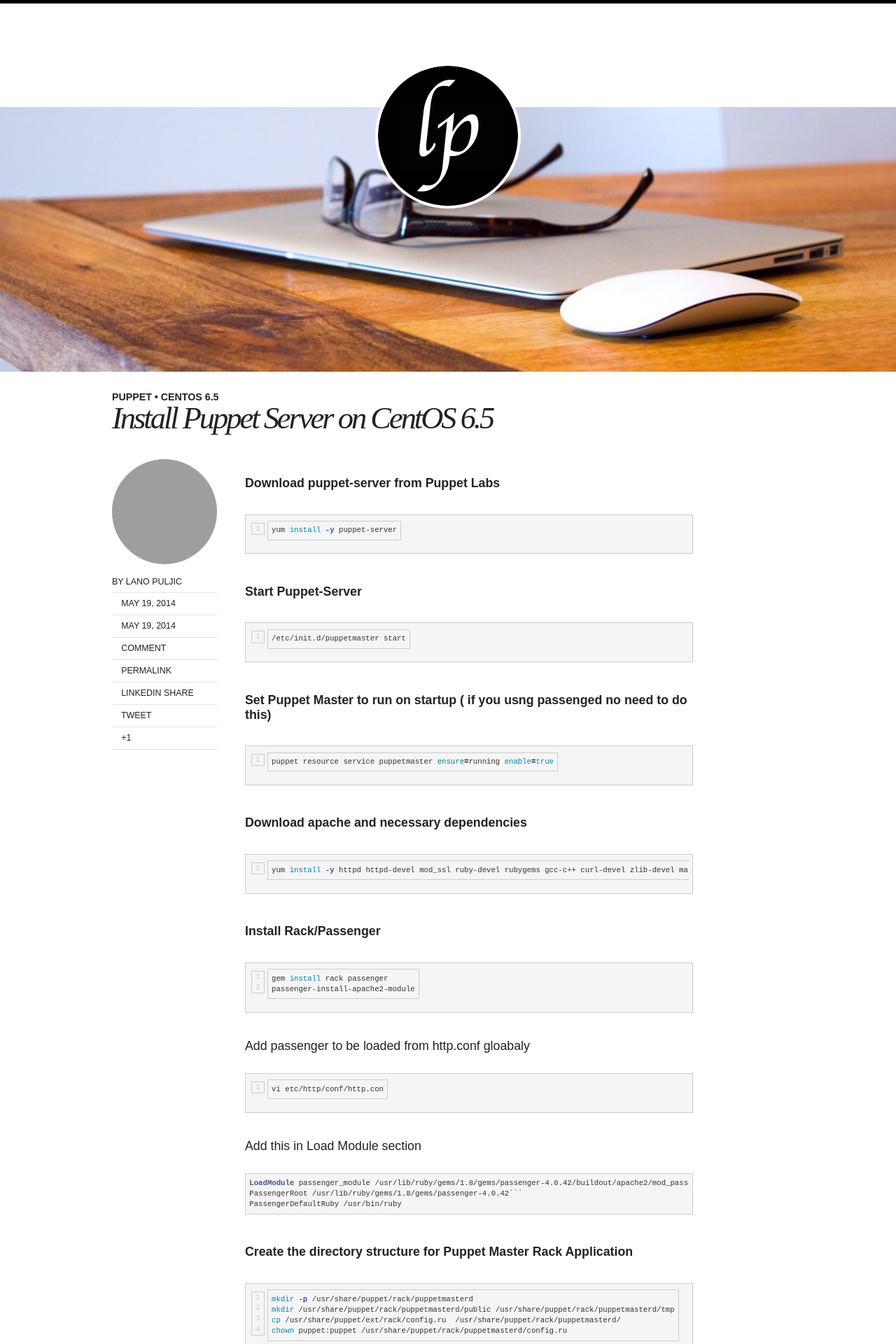
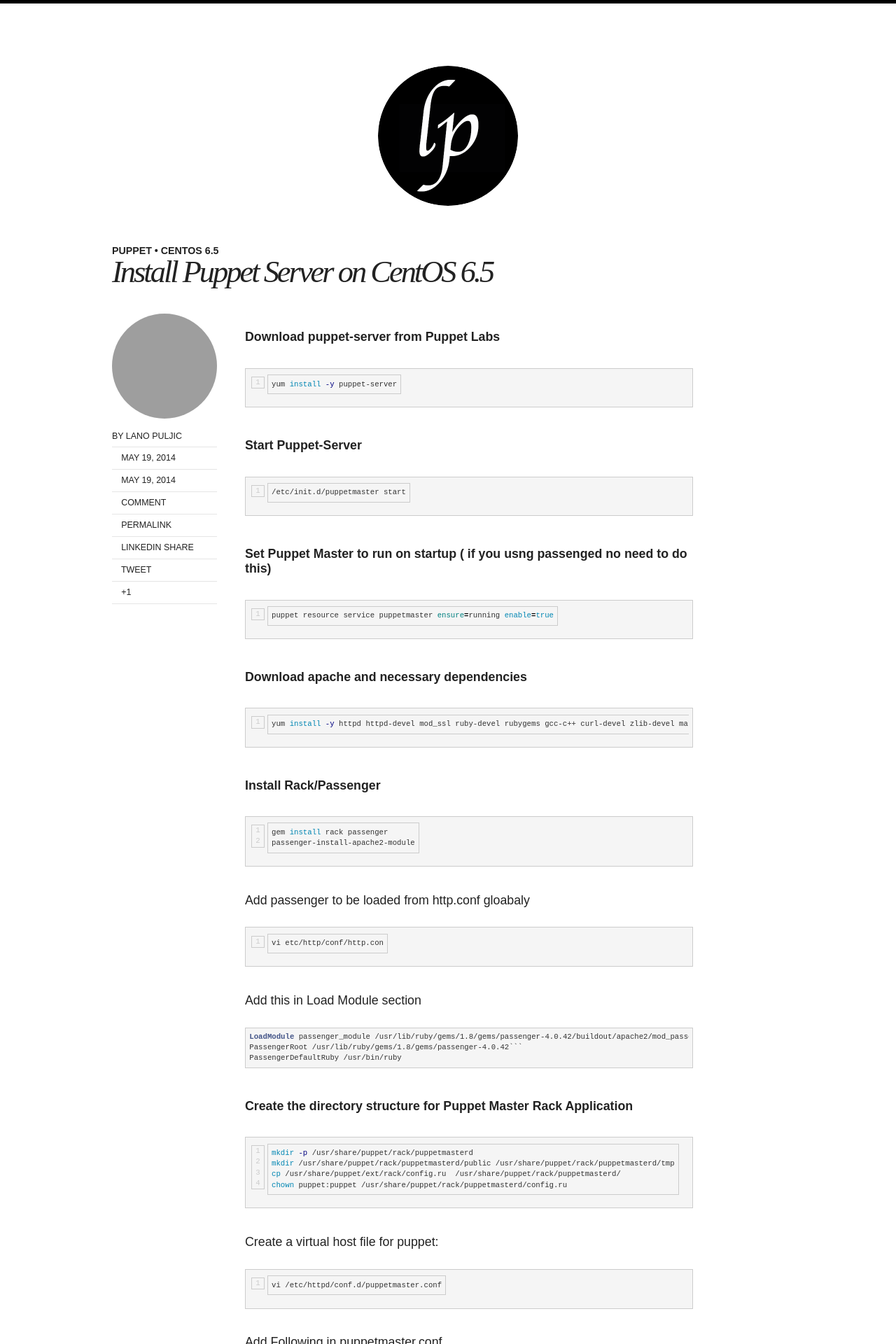
Before and after one commit to lanopuljic/myblog, a Jekyll site: the page built from _posts/2014-05-19-install-puppet-server.md, in a window 1280 px wide. Shown: the top 1920 px of the page at 70% size. Built offline with Jekyll 4.4.1, drawn with Linux system fonts in a browser that asks for light colours; nearby versions of some CDN libraries; comment, search, counter and statistics services are not loaded.

```diff
--- a/_posts/2014-05-19-install-puppet-server.md
+++ b/_posts/2014-05-19-install-puppet-server.md
@@ -6,7 +6,7 @@
 category: articles
 tags: [puppet,centos 6.5]
 image:
-  feature: computer_mouse.jpg
+  feature:
   credit:
   creditlink:
 comments: true
```
